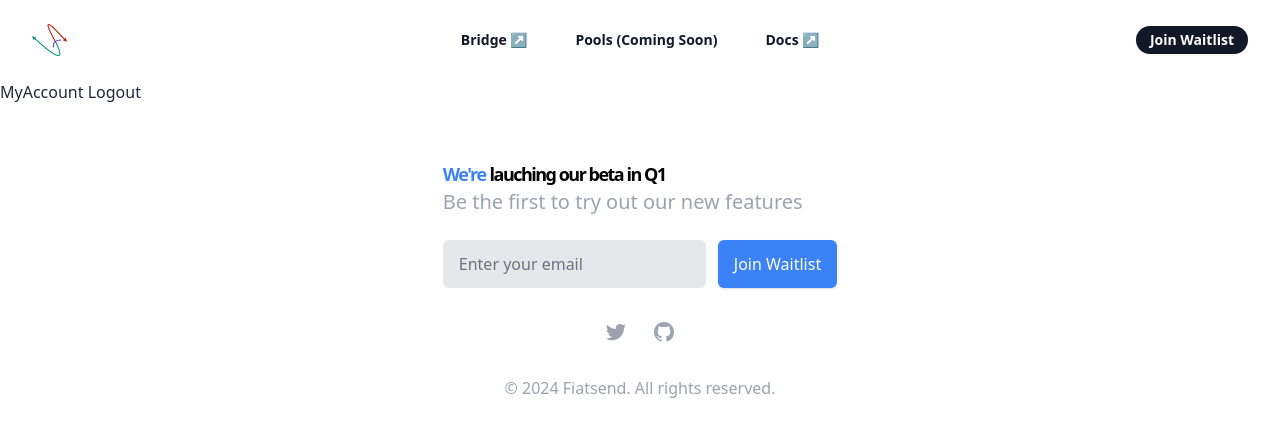
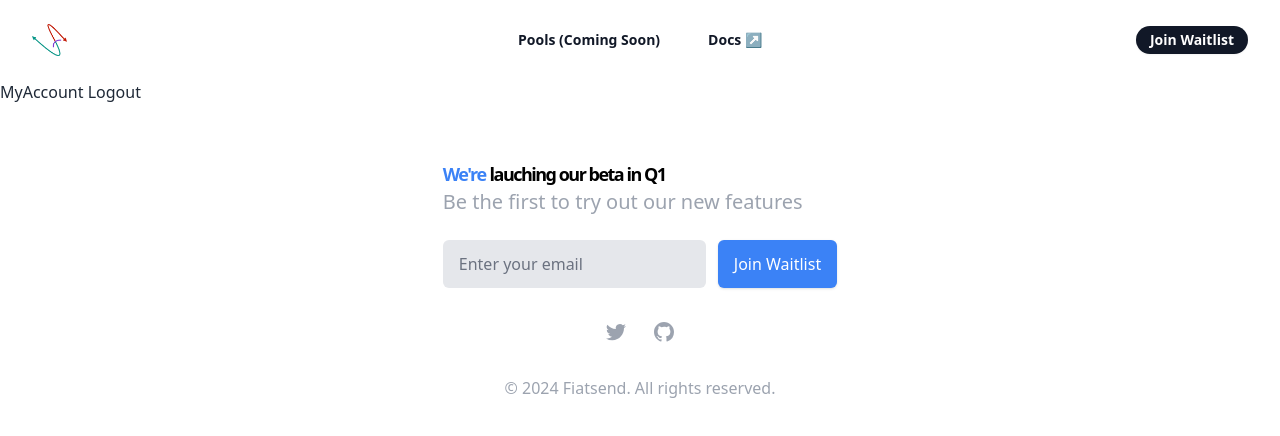
Before and after one commit to fiatsend/landing, a Next.js app: page /account in a window 1280 px wide. Shown: the top 436 px of the page. Built offline with nearby package versions, Linux system fonts and the light colour scheme.

Commit message:
fix/nav: remove bridge nav

```diff
--- a/components/ui/Navbar.tsx
+++ b/components/ui/Navbar.tsx
@@ -3,7 +3,7 @@ import { Dialog } from '@headlessui/react';
 import { Bars3Icon, XMarkIcon } from '@heroicons/react/24/outline';
 
 const navigation = [
-	{ name: 'Bridge ↗', href: 'bridge', newWindow: true },
+	// { name: 'Bridge ↗', href: 'bridge', newWindow: true },
 	{ name: 'Pools (Coming Soon)', href: '#pools', newWindow: false },
 	{ name: 'Docs ↗', href: 'https://docs.fiatsend.com', newWindow: true },
 ];
```
Also changed, not shown: components/features/exchange.tsx (+1 -6 lines).
